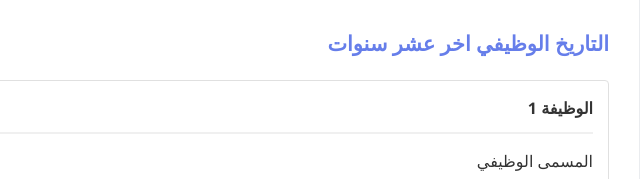
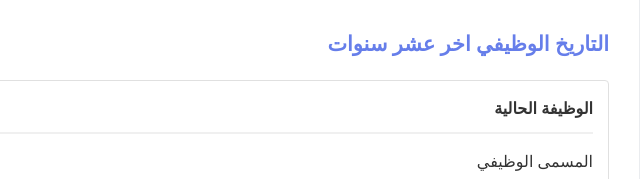
Before and after one commit to nayernfs-ui/Canada-Tourism-Visa, a website: page index.html in a window 1280 px wide. Shown: the part 2048-2227 px from the top of the page, 431-1071 px from the left. Drawn offline with Linux system fonts and the light colour scheme.

Commit message:
Update job entry title from 'الوظيفة 1' to 'الوظيفة الحالية'

```diff
--- a/index.html
+++ b/index.html
@@ -372,7 +372,7 @@
           <div id="jobsContainer">
             <div class="job-entry">
               <div class="job-entry-header">
-                <h4>الوظيفة 1</h4>
+                <h4>الوظيفة الحالية</h4>
                 <button type="button" class="btn-remove-job" onclick="removeJobEntry(this)" style="display: none;">حذف</button>
               </div>
 
```
Also changed, not shown: 2 other files.
